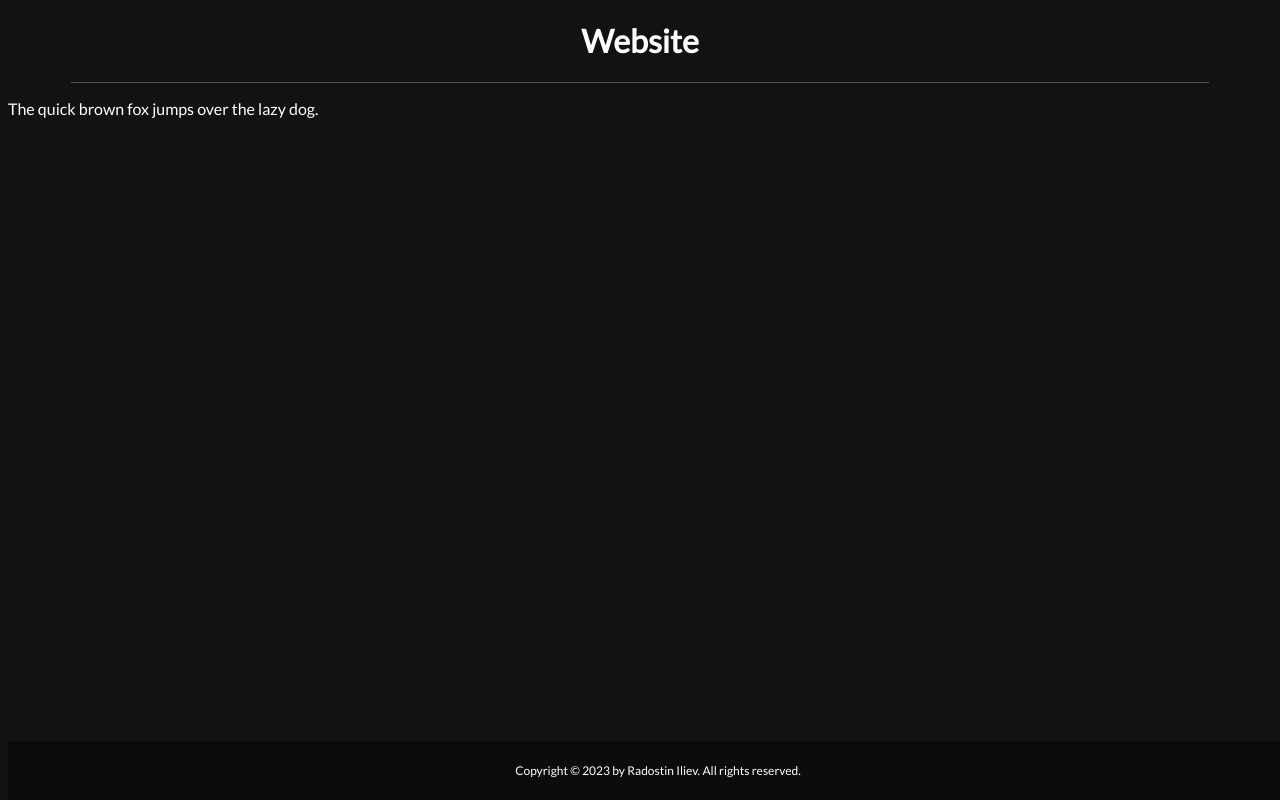
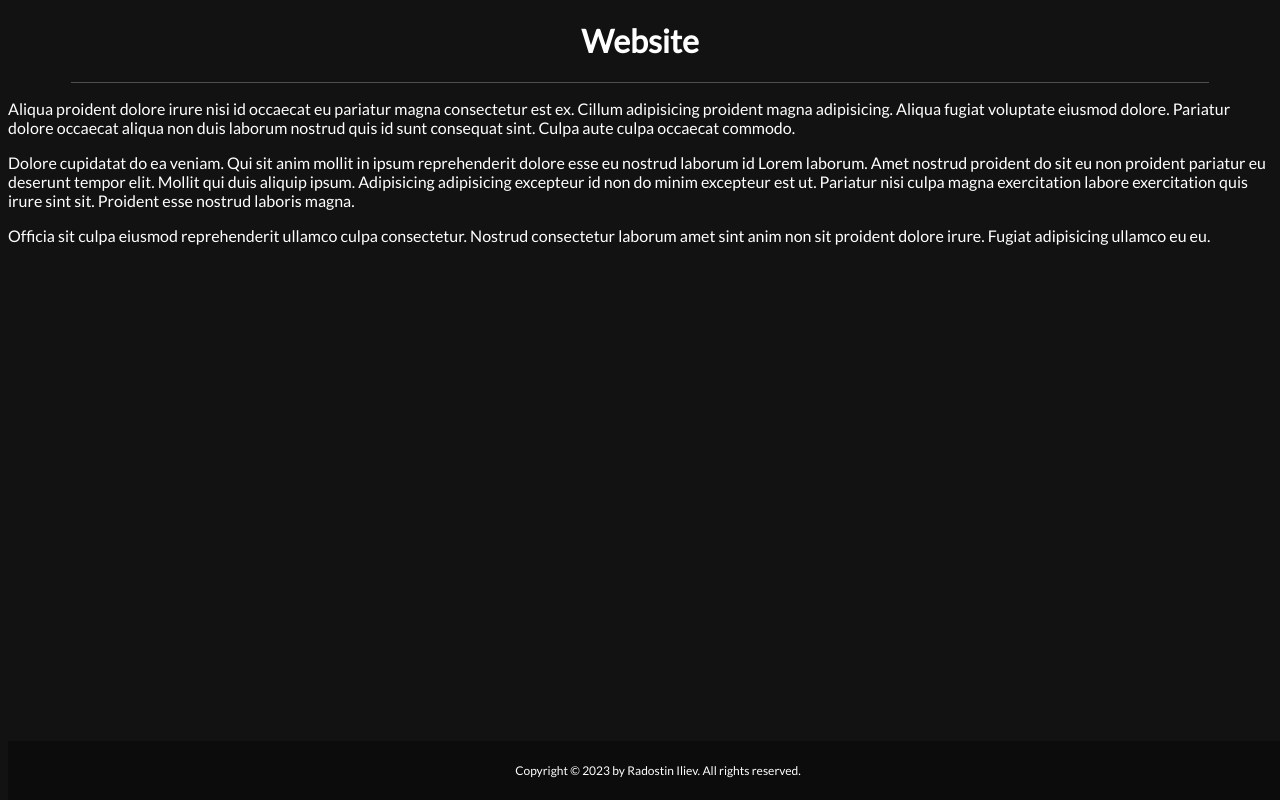
Before and after one commit to gitRadostin/gitradostin.github.io, a plain HTML site: page index.html in a window 1280 px wide. Shown: the top 800 px of the page. Drawn offline with Linux system fonts and the light colour scheme.

Commit message:
Changes made

```diff
--- a/index.html
+++ b/index.html
@@ -12,7 +12,9 @@
     <body>
         <h1>Website</h1>
         <hr>
-        <p>The quick brown fox jumps over the lazy dog.</p>
+        <p>Aliqua proident dolore irure nisi id occaecat eu pariatur magna consectetur est ex. Cillum adipisicing proident magna adipisicing. Aliqua fugiat voluptate eiusmod dolore. Pariatur dolore occaecat aliqua non duis laborum nostrud quis id sunt consequat sint. Culpa aute culpa occaecat commodo.</p>
+        <p>Dolore cupidatat do ea veniam. Qui sit anim mollit in ipsum reprehenderit dolore esse eu nostrud laborum id Lorem laborum. Amet nostrud proident do sit eu non proident pariatur eu deserunt tempor elit. Mollit qui duis aliquip ipsum. Adipisicing adipisicing excepteur id non do minim excepteur est ut. Pariatur nisi culpa magna exercitation labore exercitation quis irure sint sit. Proident esse nostrud laboris magna.</p>
+        <p>Officia sit culpa eiusmod reprehenderit ullamco culpa consectetur. Nostrud consectetur laborum amet sint anim non sit proident dolore irure. Fugiat adipisicing ullamco eu eu.</p>
         <footer>
             <p>Copyright &copy; 2023 by Radostin Iliev. All rights reserved.</p>
         </footer>
```
